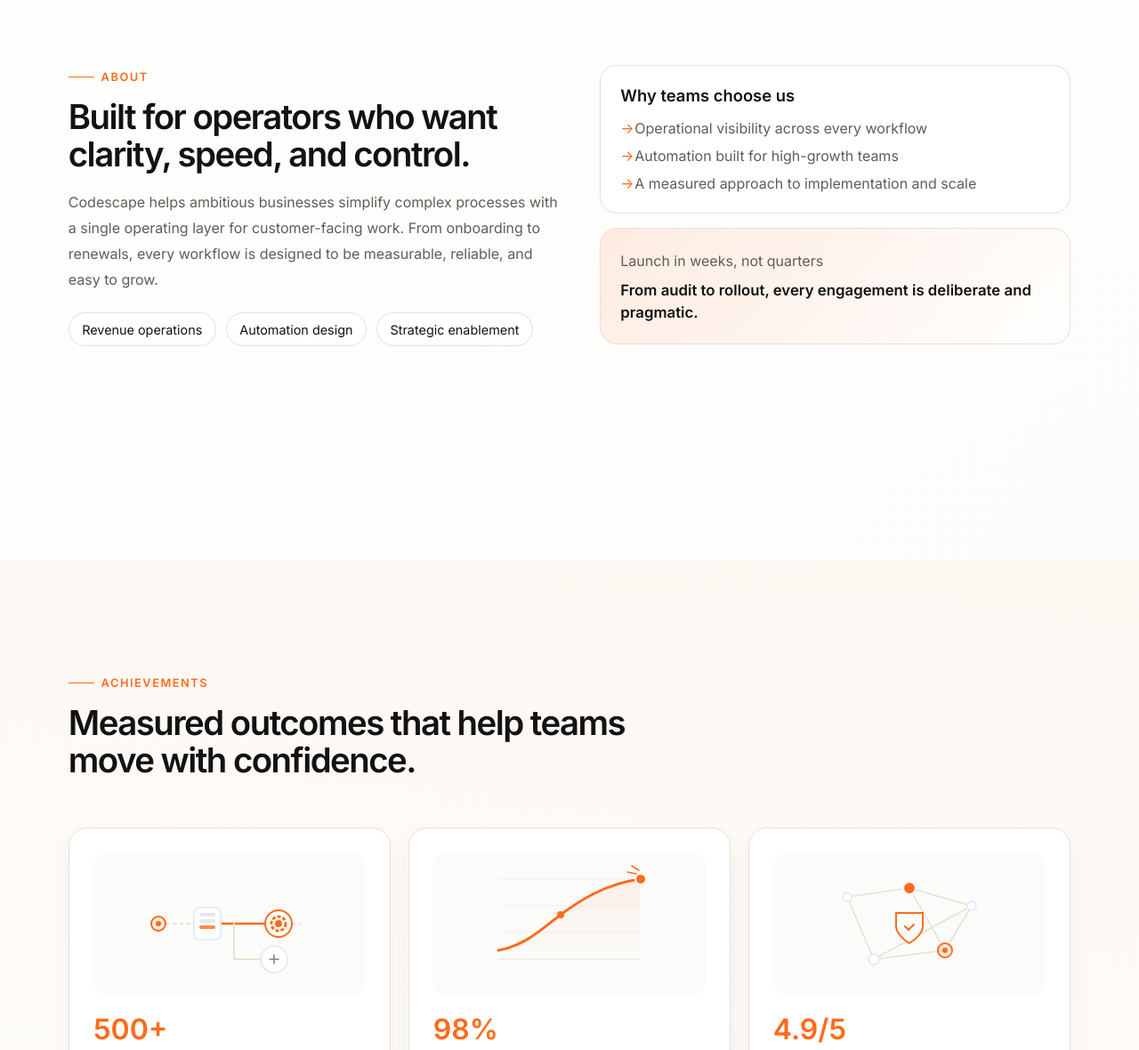
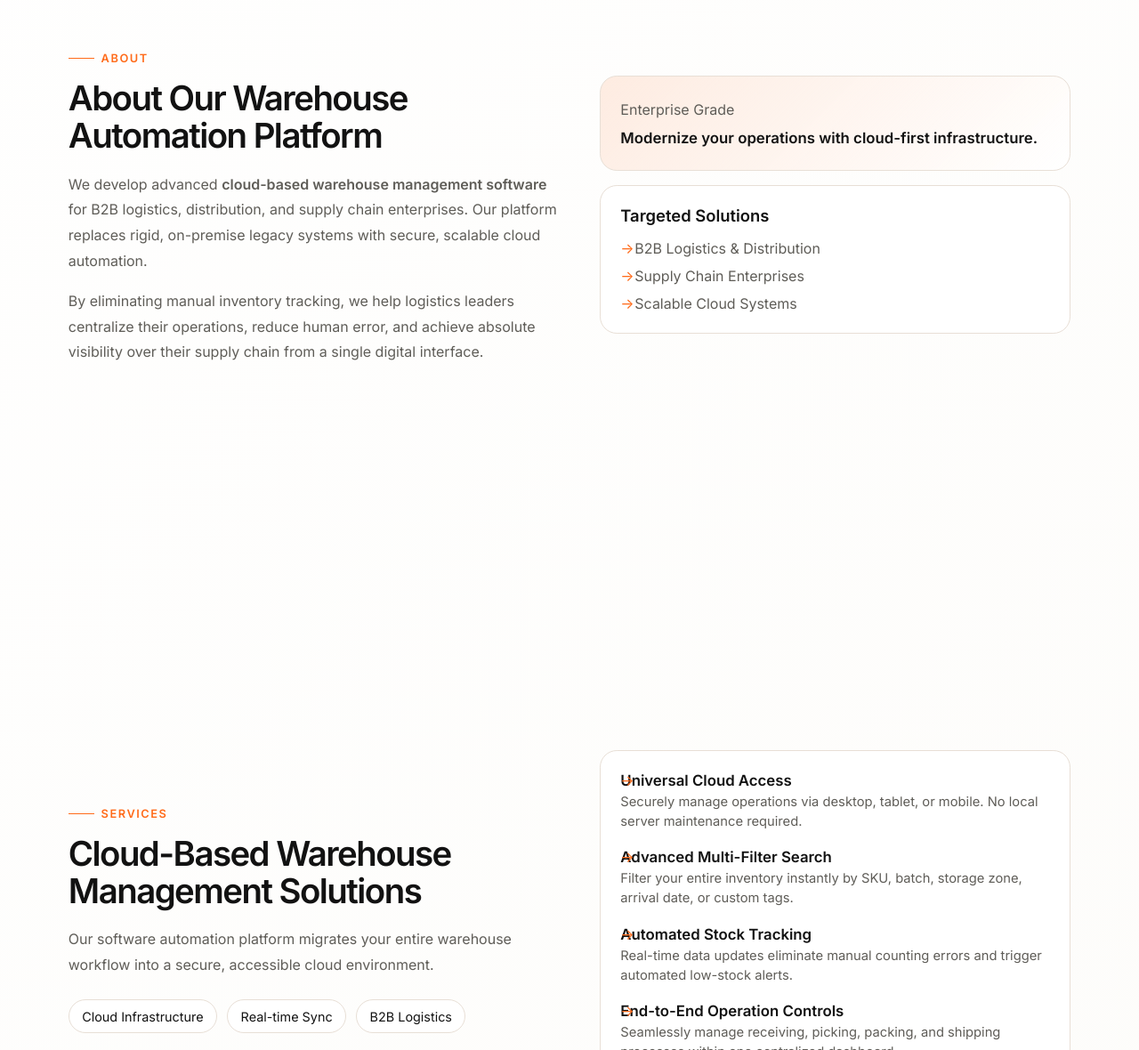
Before and after one commit to samuelsaji/skybox, a React (Vite) app: page / in a window 1280 px wide. Shown: the part 970-2150 px from the top of the page at 89% size. Built offline with nearby package versions, Linux system fonts and the light colour scheme.

Commit message:
new context

```diff
--- a/index.html
+++ b/index.html
@@ -3,8 +3,9 @@
   <head>
     <meta charset="UTF-8" />
     <meta name="viewport" content="width=device-width, initial-scale=1.0" />
-    <title>Store Automation | Powered by Codescape</title>
-    <meta name="description" content="Next-generation tech and software services for modern businesses.">
+    <title>Cloud-Based Warehouse Automation & Management Software</title>
+    <meta name="description" content="Streamline operations with automated, cloud-based warehouse management software. Access, filter, and track inventory in real-time from any device." />
+    <meta name="keywords" content="Cloud-based warehouse management software, warehouse automation solutions, B2B inventory tracking software, real-time warehouse cloud platform" />
     <link rel="preconnect" href="https://fonts.googleapis.com">
     <link rel="preconnect" href="https://fonts.gstatic.com" crossorigin>
     <link href="https://fonts.googleapis.com/css2?family=Inter:wght@300;400;500;600&display=swap" rel="stylesheet">
--- a/src/App.jsx
+++ b/src/App.jsx
@@ -1,16 +1,18 @@
 import { useState, useEffect } from 'react'
 import Navbar from './components/Navbar'
 import Hero from './components/Hero'
+import AboutUs from './components/AboutUs'
 import Services from './components/Services'
 import Achievements from './components/Achievements'
 import Contact from './components/Contact'
 import Footer from './components/Footer'
+
 function App() {
   const [activeSection, setActiveSection] = useState('hero')
 
   useEffect(() => {
     const handleScroll = () => {
-      const sections = ['hero', 'about', 'achievements', 'contact']
+      const sections = ['hero', 'about', 'services', 'achievements', 'contact']
       const scrollPosition = window.scrollY + 220
 
       for (const section of sections) {
@@ -36,6 +38,7 @@
         <Navbar activeSection={activeSection} />
         <main>
           <Hero />
+          <AboutUs />
           <Services />
           <Achievements />
           <Contact />
--- /dev/null
+++ b/src/components/AboutUs.jsx
@@ -0,0 +1,45 @@
+import { motion } from 'framer-motion'
+
+export default function AboutUs() {
+  return (
+    <section id="SkyBox" className="section section-split">
+      <motion.div
+        initial={{ opacity: 0, y: 24 }}
+        whileInView={{ opacity: 1, y: 0 }}
+        viewport={{ once: true, margin: '-80px' }}
+        transition={{ duration: 0.8 }}
+        className="section-intro"
+      >
+        <span className="eyebrow">About</span>
+        <h2>About Our Warehouse Automation Platform</h2>
+        <p>
+          We develop advanced <strong>cloud-based warehouse management software</strong> for B2B logistics, distribution, and supply chain enterprises. Our platform replaces rigid, on-premise legacy systems with secure, scalable cloud automation.
+        </p>
+        <p style={{ marginTop: '1rem' }}>
+          By eliminating manual inventory tracking, we help logistics leaders centralize their operations, reduce human error, and achieve absolute visibility over their supply chain from a single digital interface.
+        </p>
+      </motion.div>
+
+      <motion.div
+        initial={{ opacity: 0, y: 24 }}
+        whileInView={{ opacity: 1, y: 0 }}
+        viewport={{ once: true, margin: '-80px' }}
+        transition={{ duration: 0.8, delay: 0.15 }}
+        className="about-panel"
+      >
+        <div className="about-panel-card accent-card">
+          <span>Enterprise Grade</span>
+          <strong>Modernize your operations with cloud-first infrastructure.</strong>
+        </div>
+        <div className="about-panel-card">
+          <h3>Targeted Solutions</h3>
+          <ul>
+            <li>B2B Logistics &amp; Distribution</li>
+            <li>Supply Chain Enterprises</li>
+            <li>Scalable Cloud Systems</li>
+          </ul>
+        </div>
+      </motion.div>
+    </section>
+  )
+}
--- a/src/components/Contact.jsx
+++ b/src/components/Contact.jsx
@@ -3,13 +3,15 @@
 
 export default function Contact() {
   const [formState, setFormState] = useState('idle')
+  const [challenge, setChallenge] = useState('')
+  const [isFocused, setIsFocused] = useState(false)
 
   const handleSubmit = (e) => {
     e.preventDefault()
     setFormState('sending')
 
     if (typeof window !== 'undefined' && window.gtag) {
-      window.gtag('event', 'contact_submit', {
+      window.gtag('event', 'lead_form_submission', {
         event_category: 'lead',
         event_label: 'landing_page_form',
       })
@@ -18,6 +20,7 @@
     setTimeout(() => {
       setFormState('sent')
       e.target.reset()
+      setChallenge('')
 
       setTimeout(() => {
         setFormState('idle')
@@ -37,19 +40,15 @@
         <div className="contact-info">
           <div>
             <span className="eyebrow">Contact</span>
-            <h2 className="contact-title">Let’s design the next phase of your growth.</h2>
+            <h2 className="contact-title">Optimize Your Warehouse Workflow</h2>
             <p className="contact-subtitle">
-              Share your goals and we’ll map the fastest path to a smoother operating model.
+              Ready to transition to a scalable cloud ecosystem? Fill out the form below to speak with an automation specialist.
             </p>
           </div>
           <div className="info-blocks">
             <p>
-              <strong>Reach us</strong>
-              hello@codescape.co
-            </p>
-            <p>
-              <strong>Based in</strong>
-              London · New York · Remote-first
+              <strong>Request a Product Demonstration</strong>
+              Fill in your details to secure an automated demo.
             </p>
           </div>
         </div>
@@ -60,25 +59,83 @@
             <label htmlFor="name">Full Name</label>
           </div>
           <div className="input-group">
-            <input type="email" id="email" required placeholder=" " />
-            <label htmlFor="email">Business Email</label>
+            <input type="text" id="company" required placeholder=" " />
+            <label htmlFor="company">Company Name</label>
           </div>
           <div className="input-group">
-            <input type="text" id="company" required placeholder=" " />
-            <label htmlFor="company">Company</label>
+            <input type="email" id="email" required placeholder=" " />
+            <label htmlFor="email">Work Email</label>
           </div>
-          <div className="input-group">
-            <textarea id="message" rows="4" required placeholder=" "></textarea>
-            <label htmlFor="message">What are you trying to improve?</label>
+
+          <div className="input-group" style={{ position: 'relative' }}>
+            <select
+              id="challenge"
+              required
+              value={challenge}
+              onChange={(e) => setChallenge(e.target.value)}
+              onFocus={() => setIsFocused(true)}
+              onBlur={() => setIsFocused(false)}
+              style={{
+                width: '100%',
+                padding: '0.9rem 0',
+                border: 'none',
+                borderBottom: '1px solid var(--border)',
+                background: 'transparent',
+                font: 'inherit',
+                color: 'var(--text)',
+                outline: 'none',
+                cursor: 'pointer',
+                appearance: 'none',
+                borderBottomColor: isFocused ? 'var(--accent)' : 'var(--border)'
+              }}
+            >
+              <option value="" disabled hidden></option>
+              <option value="Inventory Inaccuracy" style={{ background: 'var(--surface)', color: 'var(--text)' }}>Inventory Inaccuracy</option>
+              <option value="Outdated Software" style={{ background: 'var(--surface)', color: 'var(--text)' }}>Outdated Software</option>
+              <option value="Lack of Remote Access" style={{ background: 'var(--surface)', color: 'var(--text)' }}>Lack of Remote Access</option>
+              <option value="Other" style={{ background: 'var(--surface)', color: 'var(--text)' }}>Other</option>
+            </select>
+            <span style={{
+              position: 'absolute',
+              right: '10px',
+              top: '50%',
+              transform: 'translateY(-50%)',
+              pointerEvents: 'none',
+              color: 'var(--muted)',
+              fontSize: '0.8rem'
+            }}>▼</span>
+            <label
+              htmlFor="challenge"
+              style={{
+                position: 'absolute',
+                left: 0,
+                transition: 'all 0.2s ease',
+                pointerEvents: 'none',
+                ...((challenge !== '' || isFocused) ? {
+                  top: '-0.8rem',
+                  fontSize: '0.8rem',
+                  color: isFocused ? 'var(--accent)' : 'var(--muted)'
+                } : {
+                  top: '0.95rem',
+                  fontSize: '1rem',
+                  color: 'var(--muted)'
+                })
+              }}
+            >
+              Primary Operational Challenge
+            </label>
           </div>
 
           <button
             type="submit"
             className={`submit-btn ${formState}`}
             disabled={formState === 'sending' || formState === 'sent'}
+            style={{
+              borderColor: isFocused ? 'var(--accent)' : 'initial'
+            }}
           >
             <span>
-              {formState === 'idle' && 'Schedule a call'}
+              {formState === 'idle' && 'Schedule My Software Demo'}
               {formState === 'sending' && 'Sending...'}
               {formState === 'sent' && 'Request received'}
             </span>
--- a/src/components/Footer.jsx
+++ b/src/components/Footer.jsx
@@ -4,6 +4,7 @@
       <p>&copy; 2026 Codescape. Built for modern B2B growth.</p>
       <div>
         <a href="#about">About</a>
+        <a href="#services">Services</a>
         <a href="#achievements">Achievements</a>
         <a href="#contact">Contact</a>
       </div>
--- a/src/components/Navbar.jsx
+++ b/src/components/Navbar.jsx
@@ -15,7 +15,8 @@
 
   const navLinks = [
     { id: 'about', label: 'About Us' },
-    { id: 'achievements', label: 'Services' },
+    { id: 'services', label: 'Services' },
+    { id: 'achievements', label: 'Achievements' },
     { id: 'contact', label: 'Contact' },
   ]
 
--- a/src/components/Services.jsx
+++ b/src/components/Services.jsx
@@ -1,14 +1,27 @@
 import { motion } from 'framer-motion'
 
-const pillars = [
-  'Operational visibility across every workflow',
-  'Automation built for high-growth teams',
-  'A measured approach to implementation and scale',
+const features = [
+  {
+    title: 'Universal Cloud Access',
+    desc: 'Securely manage operations via desktop, tablet, or mobile. No local server maintenance required.',
+  },
+  {
+    title: 'Advanced Multi-Filter Search',
+    desc: 'Filter your entire inventory instantly by SKU, batch, storage zone, arrival date, or custom tags.',
+  },
+  {
+    title: 'Automated Stock Tracking',
+    desc: 'Real-time data updates eliminate manual counting errors and trigger automated low-stock alerts.',
+  },
+  {
+    title: 'End-to-End Operation Controls',
+    desc: 'Seamlessly manage receiving, picking, packing, and shipping processes within one centralized dashboard.',
+  },
 ]
 
 export default function Services() {
   return (
-    <section id="about" className="section section-split">
+    <section id="services" className="section section-split">
       <motion.div
         initial={{ opacity: 0, y: 24 }}
         whileInView={{ opacity: 1, y: 0 }}
@@ -16,15 +29,15 @@
         transition={{ duration: 0.8 }}
         className="section-intro"
       >
-        <span className="eyebrow">About</span>
-        <h2>Built for operators who want clarity, speed, and control.</h2>
+        <span className="eyebrow">Services</span>
+        <h2>Cloud-Based Warehouse Management Solutions</h2>
         <p>
-          Codescape helps ambitious businesses simplify complex processes with a single operating layer for customer-facing work. From onboarding to renewals, every workflow is designed to be measurable, reliable, and easy to grow.
+          Our software automation platform migrates your entire warehouse workflow into a secure, accessible cloud environment.
         </p>
-        <div className="pill-row">
-          <span className="pill">Revenue operations</span>
-          <span className="pill">Automation design</span>
-          <span className="pill">Strategic enablement</span>
+        <div className="pill-row" style={{ marginTop: '1.5rem' }}>
+          <span className="pill">Cloud Infrastructure</span>
+          <span className="pill">Real-time Sync</span>
+          <span className="pill">B2B Logistics</span>
         </div>
       </motion.div>
 
@@ -36,16 +49,18 @@
         className="about-panel"
       >
         <div className="about-panel-card">
-          <h3>Why teams choose us</h3>
-          <ul>
-            {pillars.map((item) => (
-              <li key={item}>{item}</li>
+          <ul style={{ display: 'grid', gap: '1.2rem', listStyle: 'none' }}>
+            {features.map((feature) => (
+              <li key={feature.title} style={{ paddingLeft: '0', position: 'relative' }}>
+                <strong style={{ display: 'block', color: 'var(--text)', fontSize: '1.05rem', marginBottom: '0.2rem' }}>
+                  {feature.title}
+                </strong>
+                <span style={{ color: 'var(--muted)', fontSize: '0.92rem', lineHeight: '1.5' }}>
+                  {feature.desc}
+                </span>
+              </li>
             ))}
           </ul>
-        </div>
-        <div className="about-panel-card accent-card">
-          <span>Launch in weeks, not quarters</span>
-          <strong>From audit to rollout, every engagement is deliberate and pragmatic.</strong>
         </div>
       </motion.div>
     </section>
--- a/src/index.css
+++ b/src/index.css
@@ -120,8 +120,8 @@
   max-width: 800px;
   border-radius: 9999px;
   padding: 0.6rem 1.5rem;
-  box-shadow: 0 10px 30px rgba(123, 123, 123, 0.15);
-  border: 1px solid rgba(255, 255, 255, 0.1);
+  box-shadow: 0 10px 30px rgba(0, 0, 0, 0.15);
+  border: 1px solid rgba(151, 151, 151, 0.1);
   color: white;
 }
 
```
Also changed, not shown: src/components/Hero.jsx (+10 -4 lines).
